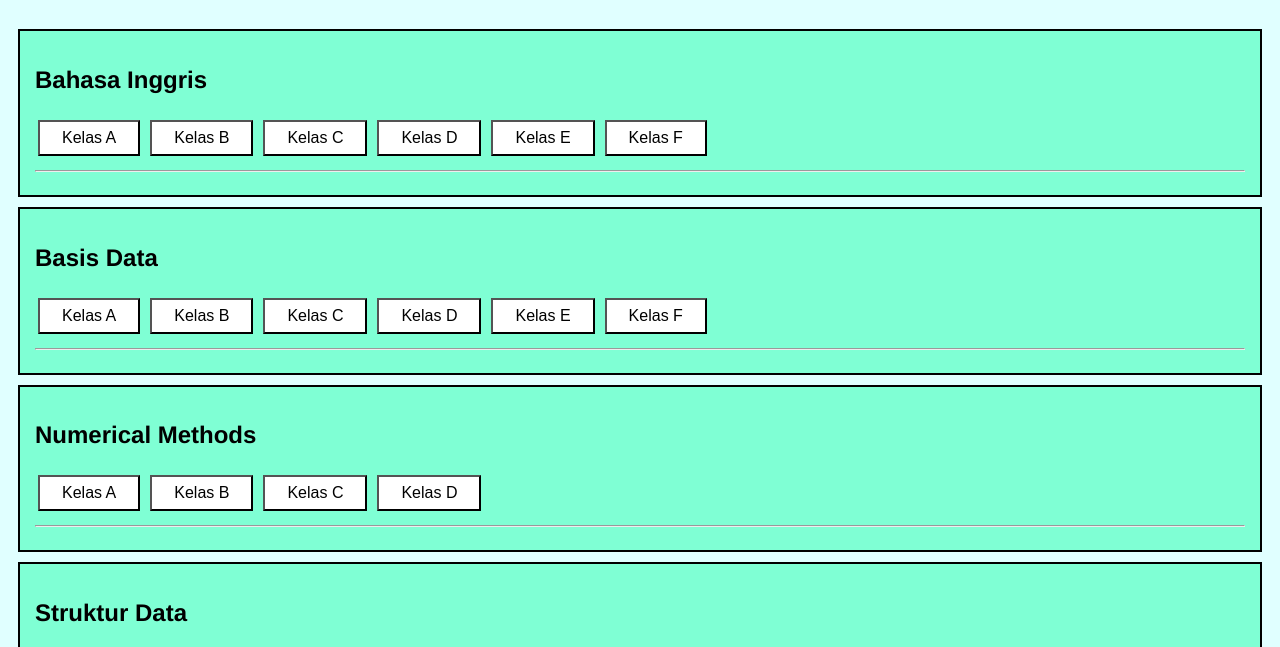
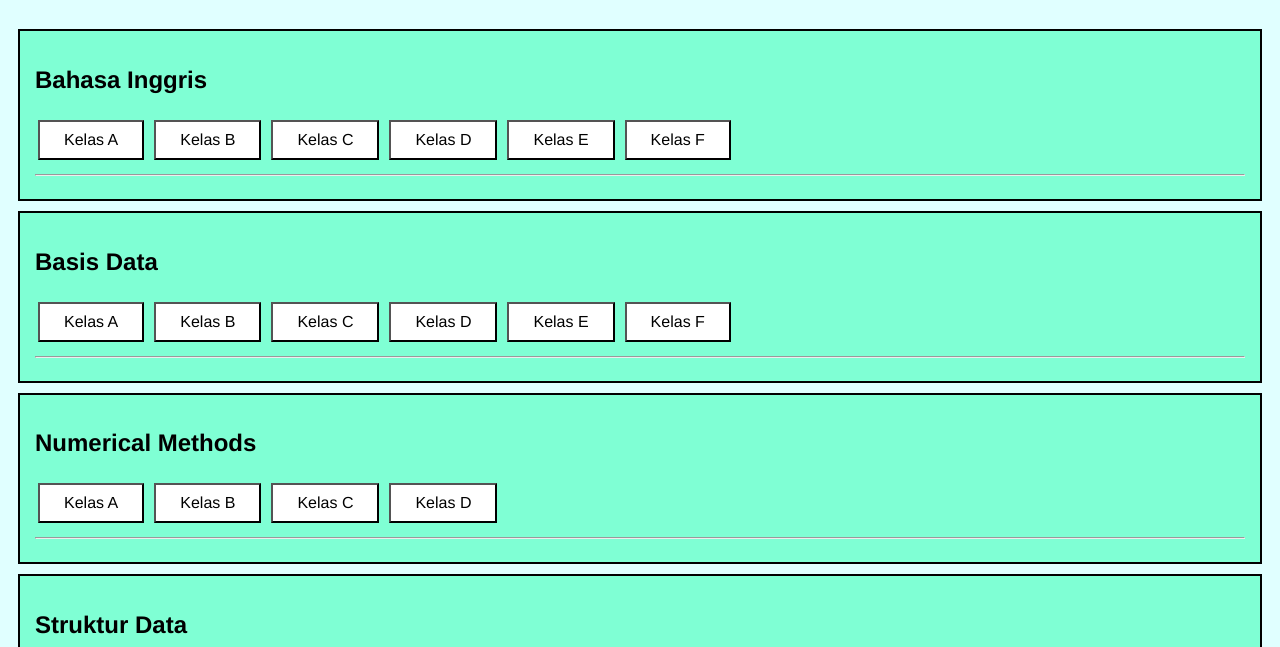
Before and after one commit to naufalbakh/Kelas-INTEGER-smt3, a plain HTML site: page index.html in a window 1280 px wide. Shown: the part 153-800 px from the top of the page. Drawn offline with Linux system fonts and the light colour scheme.

Commit message:
Update index.html

```diff
--- a/index.html
+++ b/index.html
@@ -12,9 +12,10 @@
   padding: 15px;
 }
 .button {
+  font-family:Helvetica;
   background-color:White;
   color: Black;
-  padding: 7px 22px;
+  padding: 9px 24px;
   text-align: center;
   text-decoration: none;
   display: inline-block;
```
